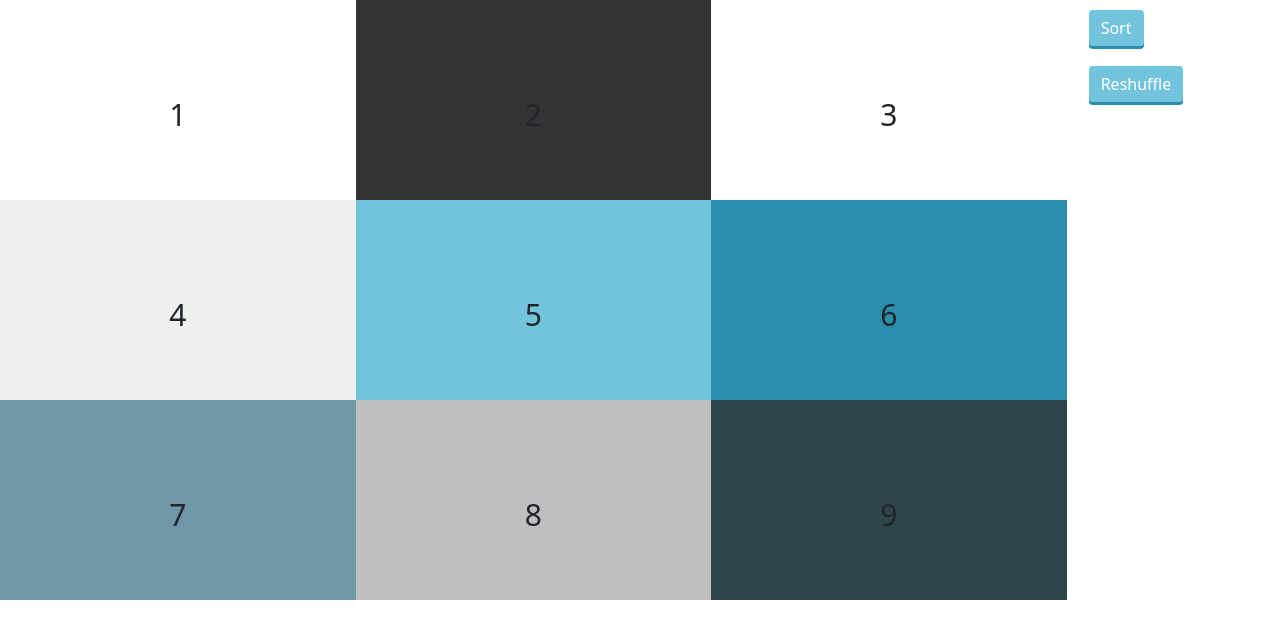
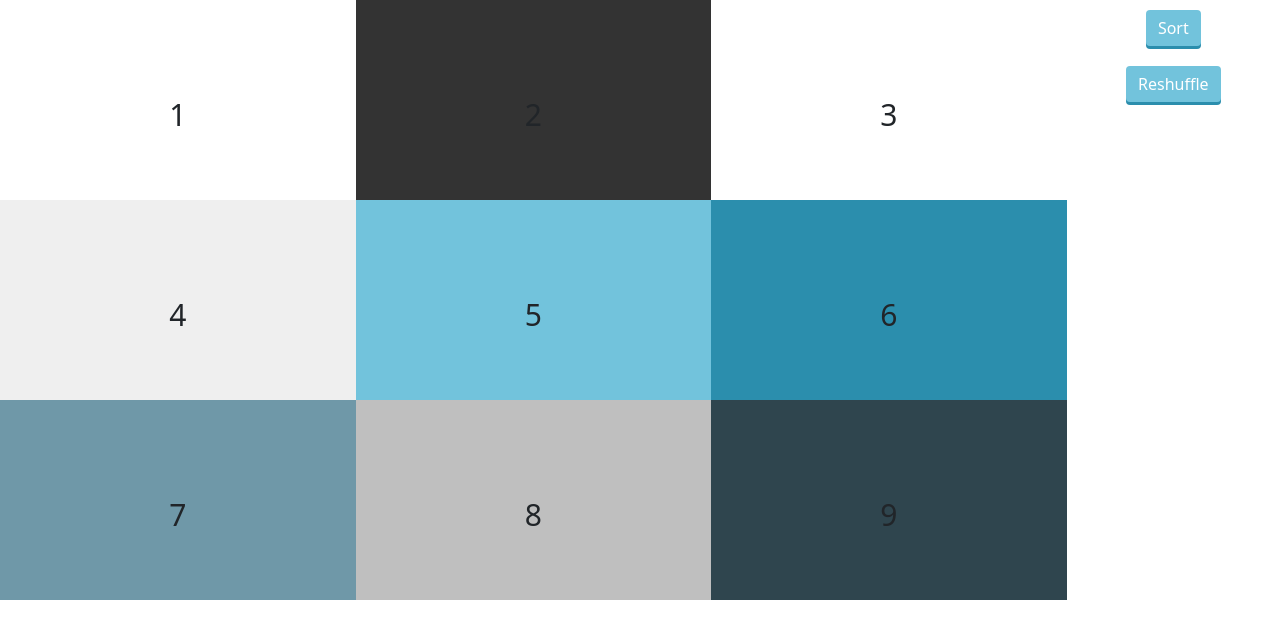
Before and after one commit to pratikthakare777/sortTest, an Angular app: page / in a window 1280 px wide. Shown: the top 638 px of the page. Built offline with nearby package versions, Linux system fonts and the light colour scheme.

Commit message:
text-center added

```diff
--- a/src/app/app.component.html
+++ b/src/app/app.component.html
@@ -8,7 +8,7 @@
         </div>
       </div>
     </div>
-    <div class="col-md-2">
+    <div class="col-md-2 text-center">
       <input type="button" class="btn button btn-primary" value="Sort" (click)="sortEle()">
       <input type="button" class="btn button btn-primary" value="Reshuffle" (click)="reShuffle()">
     </div>
```
